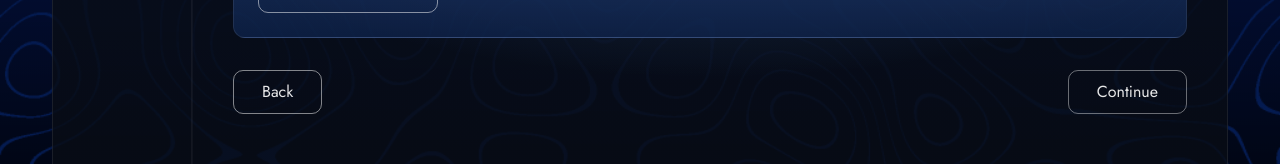
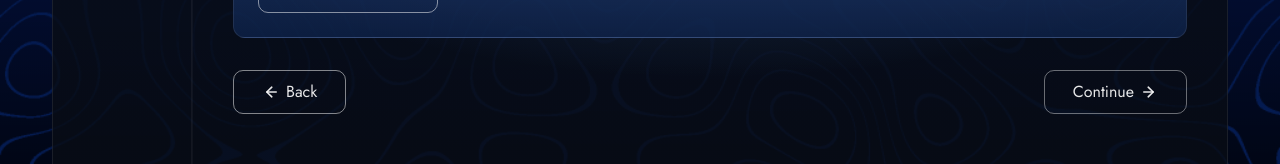
Before and after one commit to NoCapCode-tm/Dox, a React (Vite) app: page /legal-agreements in a window 1280 px wide. Shown: the part 541-705 px from the top of the page. Built offline with nearby package versions, Linux system fonts and the light colour scheme; a web font is replaced by a local one.

Commit message:
fix(LegalAgreements): add icon to back and continue button

```diff
--- a/src/pages/LegalAgreements.jsx
+++ b/src/pages/LegalAgreements.jsx
@@ -101,17 +101,19 @@ const LegalAgreements = () => {
                                     <button
                                         type="button"
                                         onClick={() => navigate('/welcome')}
-                                        className="px-7 py-2.5 rounded-[10px] border border-white/50 text-[16px] leading-[22px] text-white/90 hover:bg-white/5 transition-colors"
+                                        className="px-7 py-2.5 rounded-[10px] border border-white/50 text-[16px] leading-[22px] text-white/90 hover:bg-white/5 transition-colors inline-flex items-center gap-2"
                                     >
+                                        <BackArrowIcon />
                                         Back
                                     </button>
 
                                     <button
                                         type="button"
                                         onClick={() => navigate('/dashboard')}
-                                        className="px-7 py-2.5 rounded-[10px] border border-white/40 text-[16px] leading-[22px] text-white/90 hover:bg-white/5 transition-colors"
+                                        className="px-7 py-2.5 rounded-[10px] border border-white/40 text-[16px] leading-[22px] text-white/90 hover:bg-white/5 transition-colors inline-flex items-center gap-2"
                                     >
                                         Continue
+                                        <ForwardArrowIcon />
                                     </button>
                                 </div>
                             </div>
@@ -133,6 +135,20 @@ const StepBadge = ({ number, active = false }) => (
     >
         {number}
     </div>
+)
+
+const BackArrowIcon = () => (
+    <svg width="16" height="14" viewBox="0 0 16 14" fill="none" aria-hidden="true">
+        <path d="M9.8 2.2L4.8 7L9.8 11.8" stroke="currentColor" strokeWidth="1.6" strokeLinecap="round" strokeLinejoin="round" />
+        <path d="M5 7H14.2" stroke="currentColor" strokeWidth="1.6" strokeLinecap="round" />
+    </svg>
+)
+
+const ForwardArrowIcon = () => (
+    <svg width="16" height="14" viewBox="0 0 16 14" fill="none" aria-hidden="true">
+        <path d="M6.2 2.2L11.2 7L6.2 11.8" stroke="currentColor" strokeWidth="1.6" strokeLinecap="round" strokeLinejoin="round" />
+        <path d="M1.8 7H11" stroke="currentColor" strokeWidth="1.6" strokeLinecap="round" />
+    </svg>
 )
 
 const AgreementCard = ({ title, description, status, actionLabel, onAction, icon, signed = false }) => (
```
